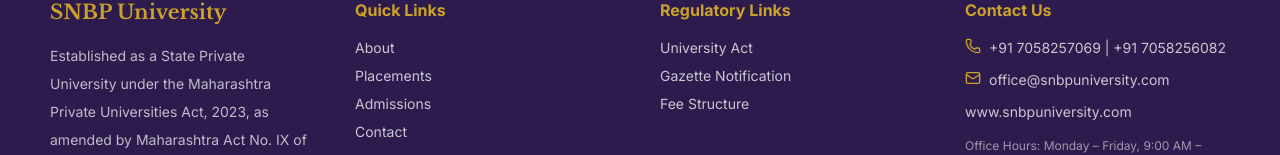
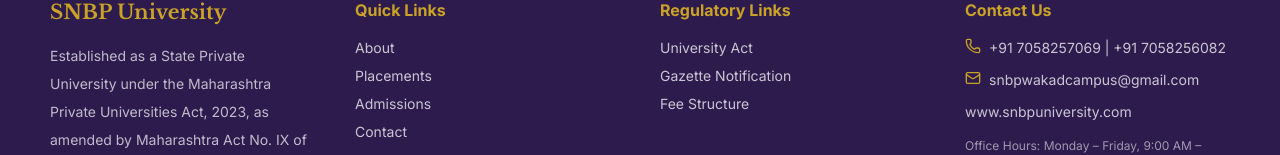
Before and after one commit to sanskardagade/SNBP, a React (Vite) app in the folder frontend/: page / in a window 1280 px wide. Shown: the part 9364-9519 px from the top of the page. Built offline with nearby package versions, Linux system fonts and the light colour scheme; no server answers.

Commit message:
added email

```diff
--- a/frontend/src/constants/siteMeta.js
+++ b/frontend/src/constants/siteMeta.js
@@ -1,5 +1,5 @@
 export const siteMeta = {
-  email: "office@snbpuniversity.com",
+  email: "snbpwakadcampus@gmail.com",
   phones: ["+91 7058257069", "+91 7058256082"],
   address:
     "SNBP University Chikhali Pune Dehu - Alandi Rd, opp. SNBP College of Pharmacy, near River Residency Road, Jadhav Wadi, Chikhali, Pimpri-Chinchwad, Maharashtra 411062",
```
Also changed, not shown: frontend/.tmp-prod.js, 1 other file (tests, documents, lock files or other folders).
